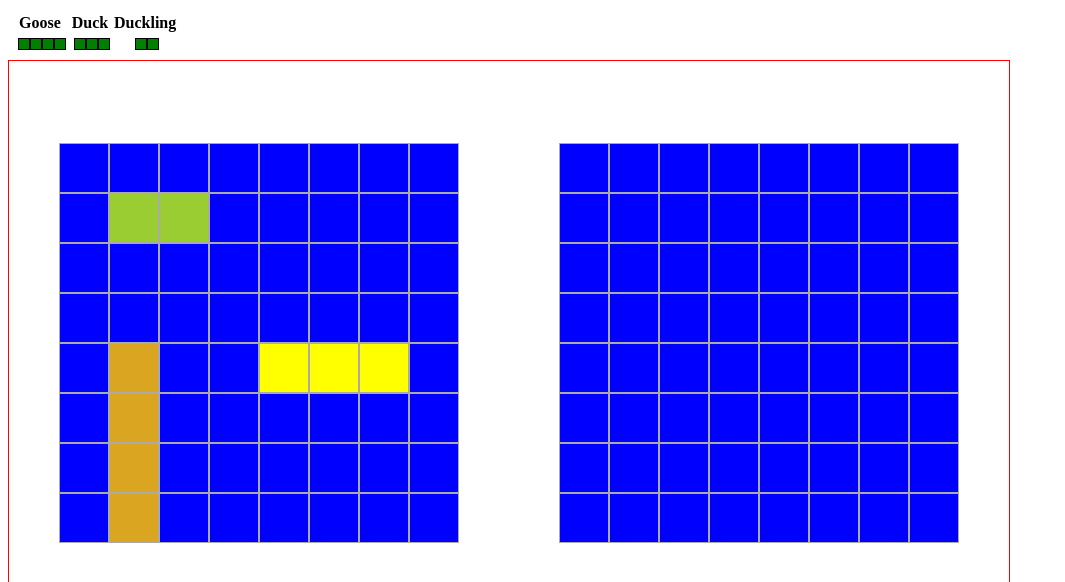
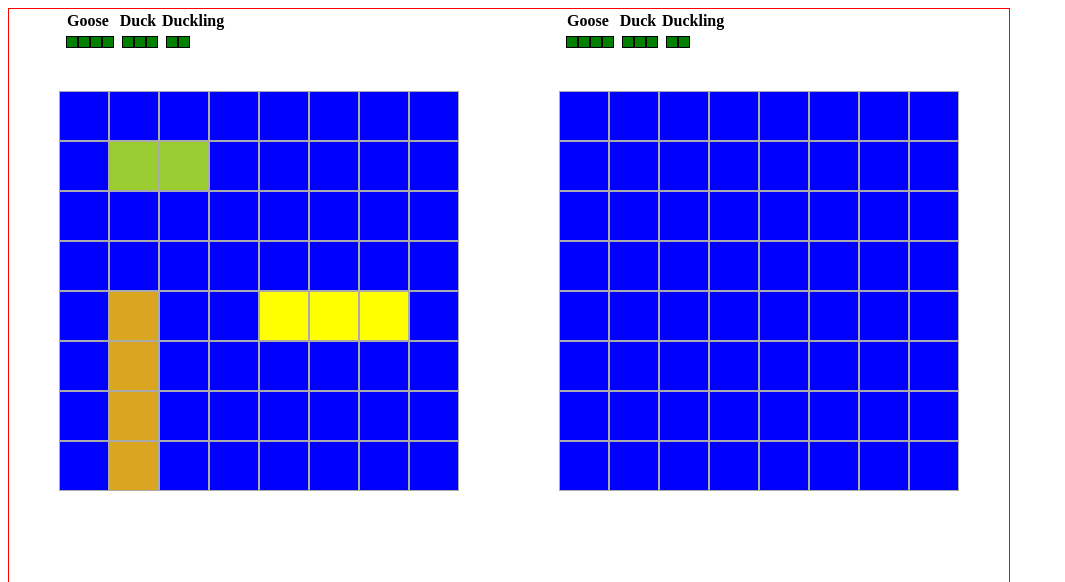
Before and after one commit to chmccc/battledux, a React app: page / in a window 1280 px wide. Shown: the top 582 px of the page, without its empty margins (0-1065 px from the left). Built offline with nearby package versions, Linux system fonts and the light colour scheme.

Commit message:
adjusts Duck counter positions

```diff
--- a/src/components/App.js
+++ b/src/components/App.js
@@ -32,14 +32,9 @@ class App extends Component {
     console.log("check this === ", this.props);
     return (
       <div className="container">
-        <table>
-          <tr>
-            <th>
-              <Ducks duckHealth={this.props.userDuckHealth} />
-            </th>
-          </tr>
-        </table>
         <div id="grids-container">
+          <div id="player-duck-counter"><Ducks duckHealth={this.props.userDuckHealth} /></div>
+          <div id="comp-duck-counter"><Ducks duckHealth={this.props.compDuckHealth} /></div>
           <div id="player-grid"><Grid shipsArr={this.props.playerBoard.ducksBoard} hitMissArr={this.props.playerBoard.hitsAndMissesBoard} cpu={false} /></div>
           <div id="cpu-grid"><Grid handleCellClick={this.handleCellClick} shipsArr={this.props.compBoard.ducksBoard} hitMissArr={this.props.compBoard.hitsAndMissesBoard} cpu={true} /></div>
         </div>
@@ -56,7 +51,7 @@ function mapDispatchToProps(dispatch) {
   return {
     playerFire: bindActionCreators(actionCreators.playerFire, dispatch),
     compFire: bindActionCreators(actionCreators.compFire, dispatch),
-   }
+  }
 }
 
 
@@ -67,6 +62,7 @@ function mapStateToProps(store) {
     playerBoard: store.gameReducer.playerBoard,
     compBoard: store.gameReducer.compBoard,
     userDuckHealth: store.gameReducer.userDuckHealth,
+    compDuckHealth: store.gameReducer.compDuckHealth,
   };
 }
 
--- a/src/styles.css
+++ b/src/styles.css
@@ -15,9 +15,18 @@
   border:1px solid red;
 }
 
+#player-duck-counter{
+  grid-column: 2;
+  grid-row: 1;
+}
 #player-grid{
   grid-column: 2;
   grid-row: 2;
+}
+
+#comp-duck-counter{
+  grid-column: 4;
+  grid-row: 1;
 }
 #cpu-grid{
   grid-column: 4;
```
